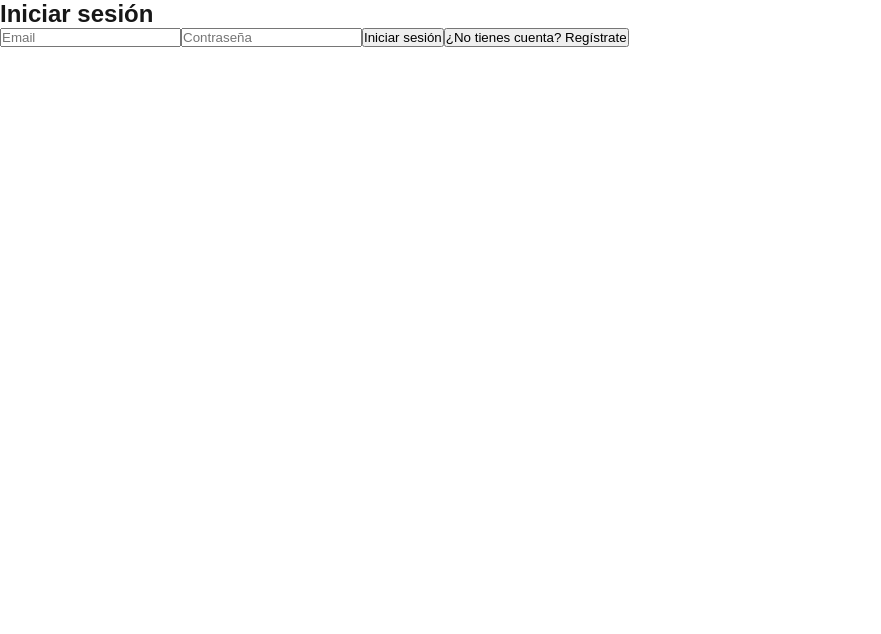
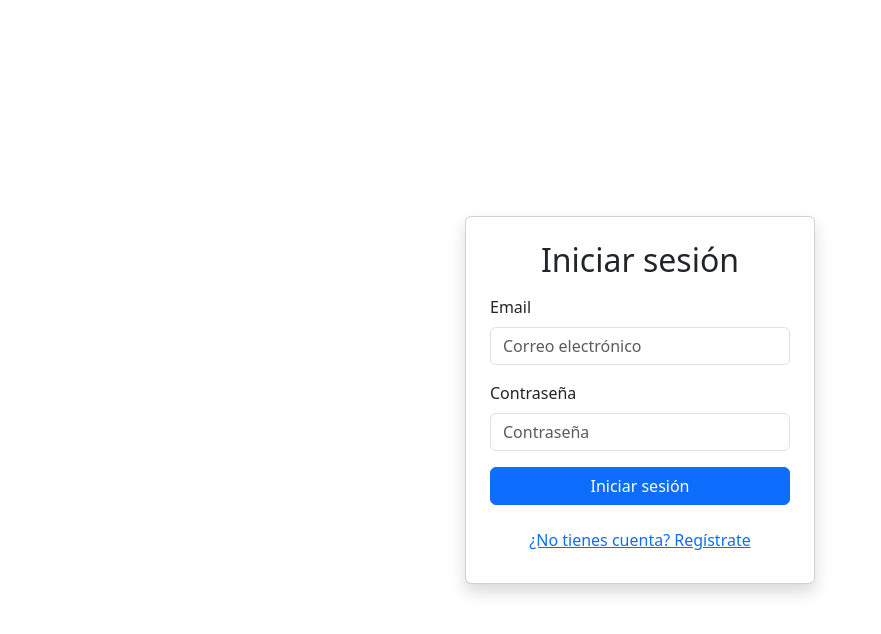
Before and after one commit to daybar4/entrenos, a Next.js app: page /login in a window 1280 px wide. Shown: the top 634 px of the page, without its empty margins (0-881 px from the left). Built offline with nearby package versions, Linux system fonts and the light colour scheme; no server answers.

Commit message:
modify login

```diff
--- a/pages/login.js
+++ b/pages/login.js
@@ -1,5 +1,6 @@
 import { useState } from "react";
 import { supabase } from "../lib/supabase";
+import "bootstrap/dist/css/bootstrap.min.css"; // Asegura que Bootstrap está importado
 
 export default function Login() {
   const [email, setEmail] = useState("");
@@ -10,34 +11,54 @@ export default function Login() {
     e.preventDefault();
     if (isRegistering) {
       // Registro de usuario
-      const { user, error } = await supabase.auth.signUp({ email, password });
+      const { error } = await supabase.auth.signUp({ email, password });
       if (error) alert(error.message);
       else alert("Cuenta creada! Revisa tu correo para verificar.");
     } else {
       // Login de usuario
-      const { user, error } = await supabase.auth.signInWithPassword({ email, password });
+      const { error } = await supabase.auth.signInWithPassword({ email, password });
       if (error) alert(error.message);
       else window.location.href = "/dashboard";
     }
   }
 
   return (
-    <div className="flex flex-col items-center justify-center min-h-screen">
-      <form onSubmit={handleAuth} className="bg-white p-6 shadow-md rounded-lg">
-        <h2 className="text-xl font-bold">{isRegistering ? "Registrarse" : "Iniciar sesión"}</h2>
-        <input type="email" placeholder="Email" className="border p-2 mb-2 w-full" onChange={(e) => setEmail(e.target.value)} />
-        <input type="password" placeholder="Contraseña" className="border p-2 mb-2 w-full" onChange={(e) => setPassword(e.target.value)} />
-        <button type="submit" className="bg-blue-500 text-white p-2 w-full">
-          {isRegistering ? "Registrarse" : "Iniciar sesión"}
-        </button>
+    <div className="container d-flex justify-content-center align-items-center min-vh-100">
+      <div className="card shadow p-4" style={{ width: "350px" }}>
+        <h2 className="text-center mb-3">{isRegistering ? "Registrarse" : "Iniciar sesión"}</h2>
+        <form onSubmit={handleAuth}>
+          <div className="mb-3">
+            <label className="form-label">Email</label>
+            <input
+              type="email"
+              className="form-control"
+              placeholder="Correo electrónico"
+              onChange={(e) => setEmail(e.target.value)}
+              required
+            />
+          </div>
+          <div className="mb-3">
+            <label className="form-label">Contraseña</label>
+            <input
+              type="password"
+              className="form-control"
+              placeholder="Contraseña"
+              onChange={(e) => setPassword(e.target.value)}
+              required
+            />
+          </div>
+          <button type="submit" className="btn btn-primary w-100">
+            {isRegistering ? "Registrarse" : "Iniciar sesión"}
+          </button>
+        </form>
         <button
           type="button"
           onClick={() => setIsRegistering(!isRegistering)}
-          className="mt-2 text-blue-500 underline"
+          className="btn btn-link d-block mt-3 text-center"
         >
           {isRegistering ? "¿Ya tienes cuenta? Inicia sesión" : "¿No tienes cuenta? Regístrate"}
         </button>
-      </form>
+      </div>
     </div>
   );
 }
```
Also changed, not shown: pages/dashboard.js (+77 -16 lines).
